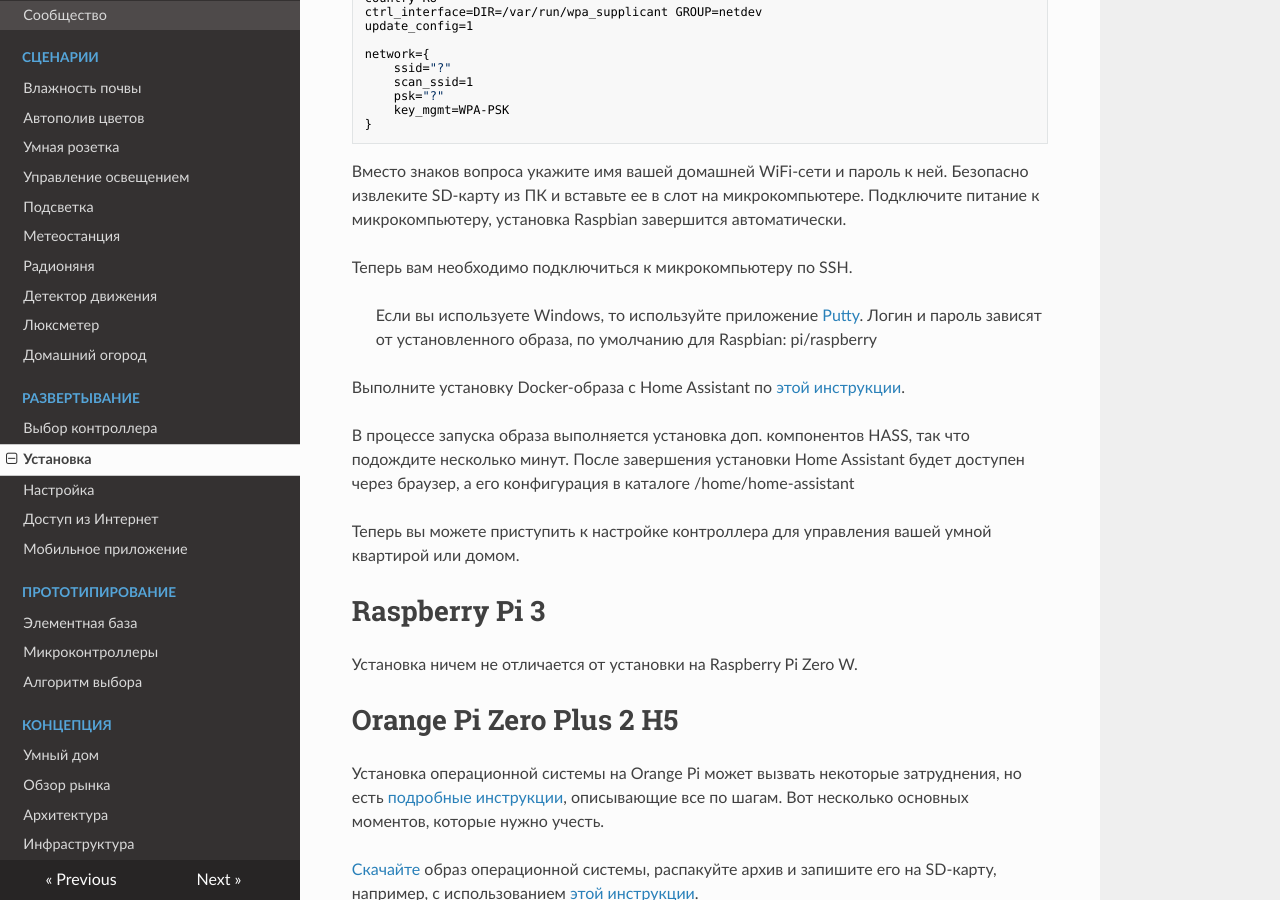
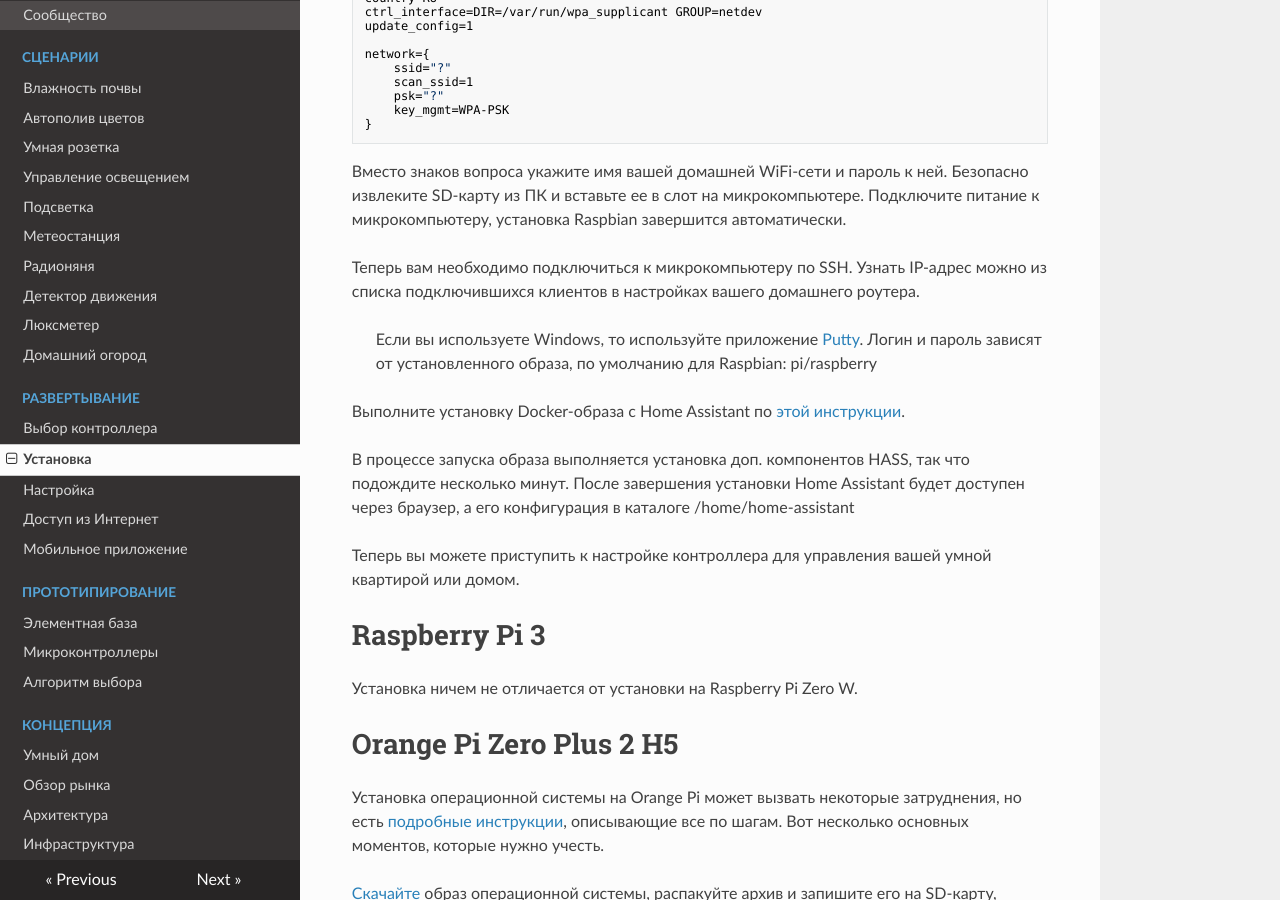
Before and after one commit to cutecare/cutecare-docs, an MkDocs documentation site: the page built from docs/Установка.md, in a window 1280 px wide and 900 px high, scrolled down 566 px. Built offline with MkDocs 1.6.1, drawn with Linux system fonts in a browser that asks for light colours; nearby versions of some CDN libraries; old or Windows-style settings are respelled for this version of MkDocs.

Commit message:
Update Установка.md

````diff
--- a/docs/Установка.md
+++ b/docs/Установка.md
@@ -21,7 +21,7 @@ network={
 ```
 Вместо знаков вопроса укажите имя вашей домашней WiFi-сети и пароль к ней. Безопасно извлеките SD-карту из ПК и вставьте ее в слот на микрокомпьютере. Подключите питание к микрокомпьютеру, установка Raspbian завершится автоматически.
 
-Теперь вам необходимо подключиться к микрокомпьютеру по SSH.
+Теперь вам необходимо подключиться к микрокомпьютеру по SSH. Узнать IP-адрес можно из списка подключившихся клиентов в настройках вашего домашнего роутера.
 
 > Если вы используете Windows, то используйте приложение [Putty](http://www.putty.org/).
 > Логин и пароль зависят от установленного образа, по умолчанию для Raspbian: pi/raspberry
````
